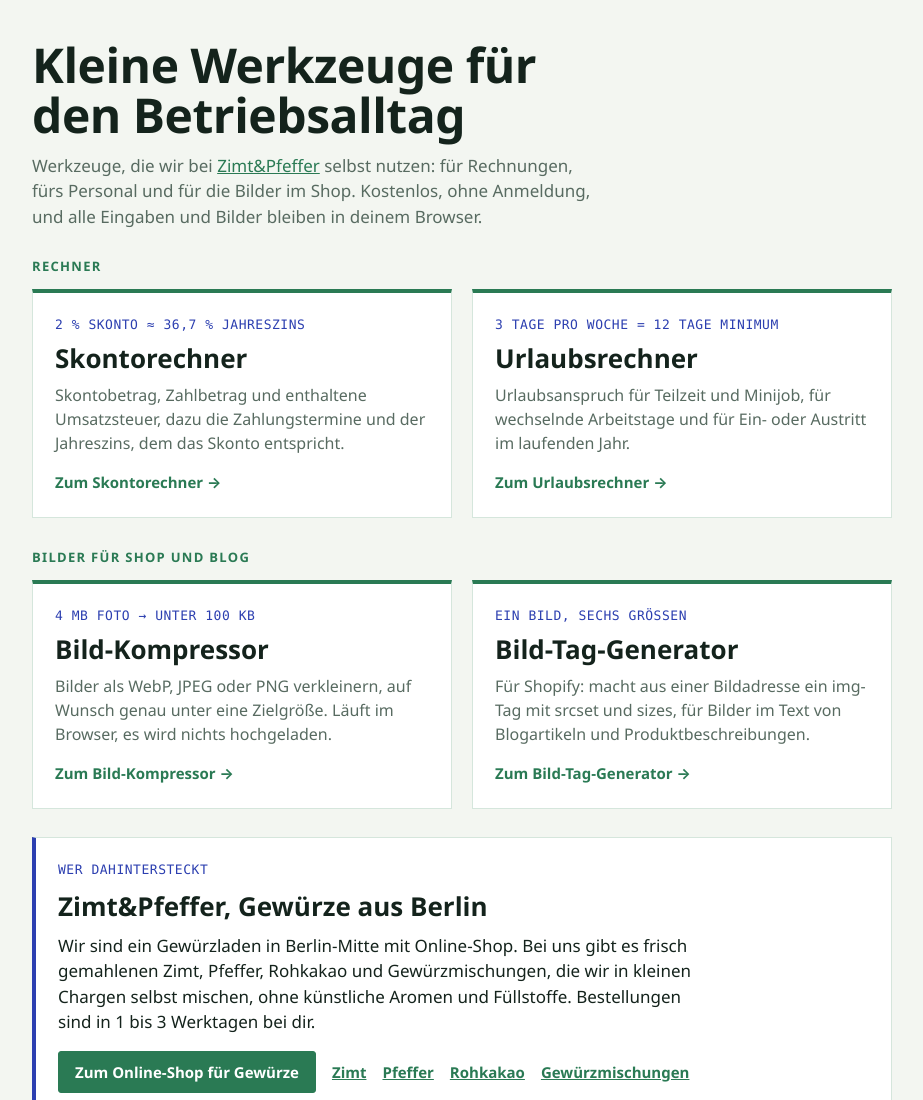
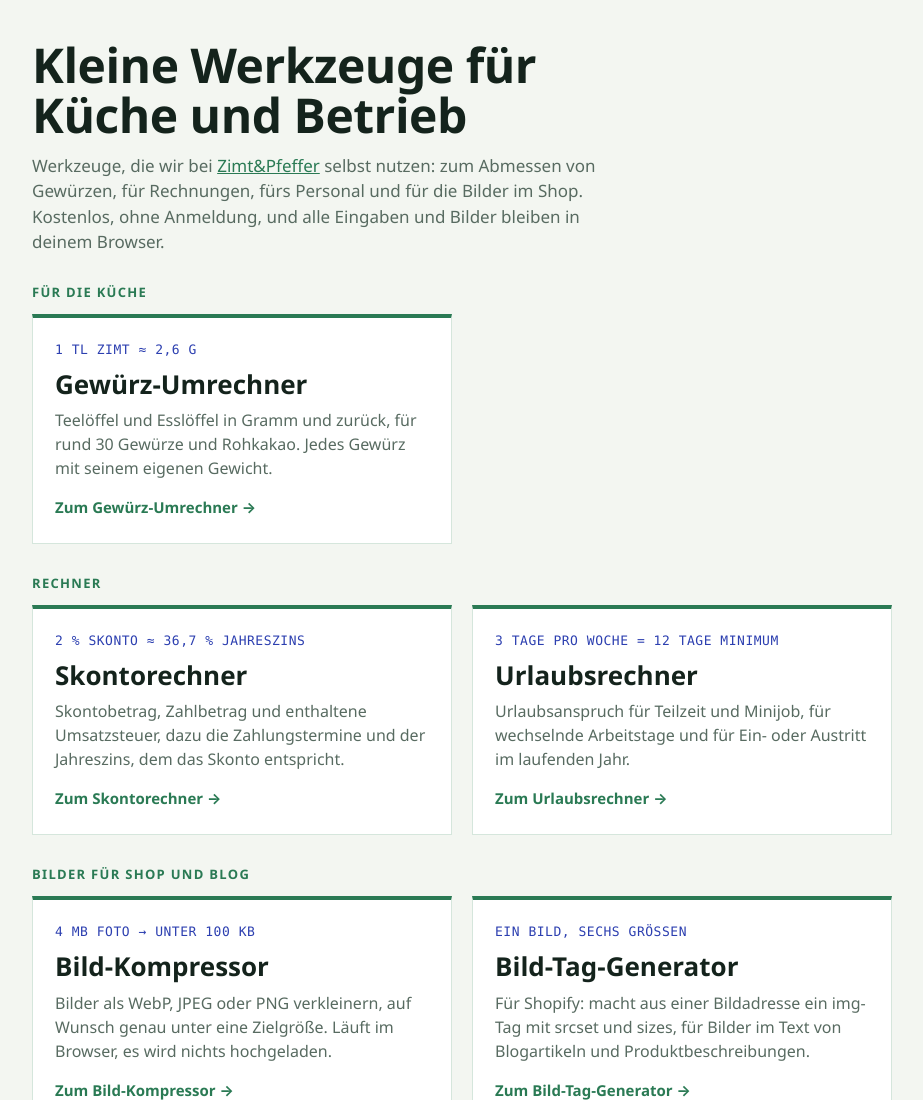
Before and after one commit to ZimtundPfefferBerlin/rechner, a plain HTML site: page index.html in a window 1280 px wide. Shown: the top 1100 px of the page, without its empty margins (178-1101 px from the left). Drawn offline with Linux system fonts and the light colour scheme.

Commit message:
Add files via upload

```diff
--- a/index.html
+++ b/index.html
@@ -3,8 +3,8 @@
 <head>
 <meta charset="utf-8">
 <meta name="viewport" content="width=device-width, initial-scale=1">
-<title>Kostenlose Werkzeuge für kleine Betriebe und Shops | Zimt&amp;Pfeffer</title>
-<meta name="description" content="Kostenlose Werkzeuge für den Betriebsalltag: Skontorechner, Urlaubsrechner für Teilzeit, Bild-Kompressor ohne Upload und Bild-Tag-Generator für Shopify. Ohne Anmeldung, von Zimt&amp;Pfeffer aus Berlin.">
+<title>Kostenlose Werkzeuge für Küche, Betrieb und Shop | Zimt&amp;Pfeffer</title>
+<meta name="description" content="Kostenlose Werkzeuge von Zimt&amp;Pfeffer aus Berlin: Gewürz-Umrechner von Teelöffel in Gramm, Skontorechner, Urlaubsrechner für Teilzeit, Bild-Kompressor ohne Upload und Bild-Tag-Generator für Shopify. Ohne Anmeldung.">
 <style>
   :root {
     --paper: #f3f6f1;
@@ -83,10 +83,21 @@
 <body>
 <div class="wrap">
   <header>
-    <h1>Kleine Werkzeuge für den Betriebsalltag</h1>
-    <p class="intro">Werkzeuge, die wir bei <a href="https://zimtundpfeffer.com/">Zimt&amp;Pfeffer</a> selbst nutzen: für Rechnungen, fürs Personal und für die Bilder im Shop. Kostenlos, ohne Anmeldung, und alle Eingaben und Bilder bleiben in deinem Browser.</p>
+    <h1>Kleine Werkzeuge für Küche und Betrieb</h1>
+    <p class="intro">Werkzeuge, die wir bei <a href="https://zimtundpfeffer.com/">Zimt&amp;Pfeffer</a> selbst nutzen: zum Abmessen von Gewürzen, für Rechnungen, fürs Personal und für die Bilder im Shop. Kostenlos, ohne Anmeldung, und alle Eingaben und Bilder bleiben in deinem Browser.</p>
   </header>
   <main class="gruppen">
+    <section class="gruppe" aria-labelledby="g-kueche">
+    <h2 class="gruppentitel" id="g-kueche">Für die Küche</h2>
+    <div class="karten">
+    <a class="karte" href="gewuerz-umrechner.html">
+      <span class="kennzahl">1 TL Zimt ≈ 2,6 g</span>
+      <h3>Gewürz-Umrechner</h3>
+      <p>Teelöffel und Esslöffel in Gramm und zurück, für rund 30 Gewürze und Rohkakao. Jedes Gewürz mit seinem eigenen Gewicht.</p>
+      <span class="los">Zum Gewürz-Umrechner →</span>
+    </a>
+    </div>
+    </section>
     <section class="gruppe" aria-labelledby="g-rechner">
     <h2 class="gruppentitel" id="g-rechner">Rechner</h2>
     <div class="karten">
```
